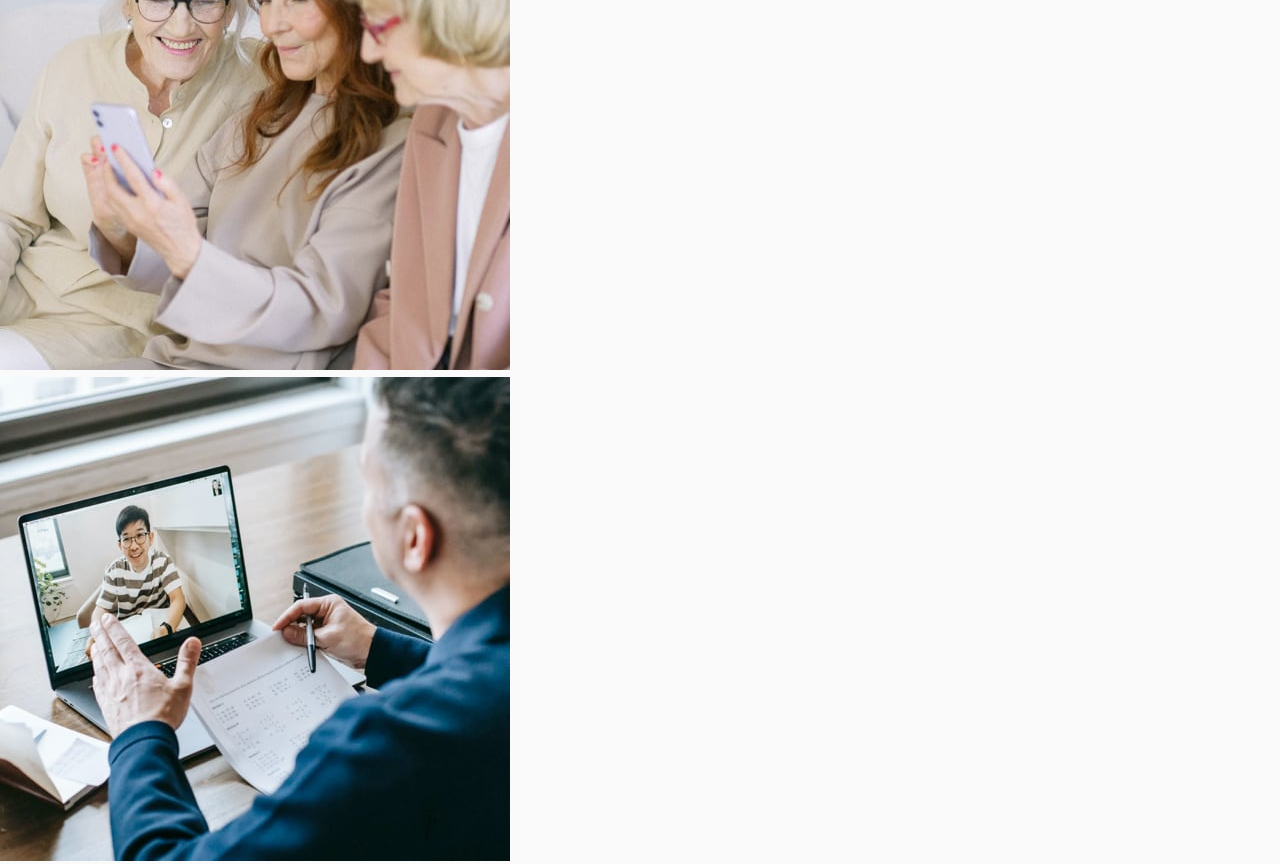
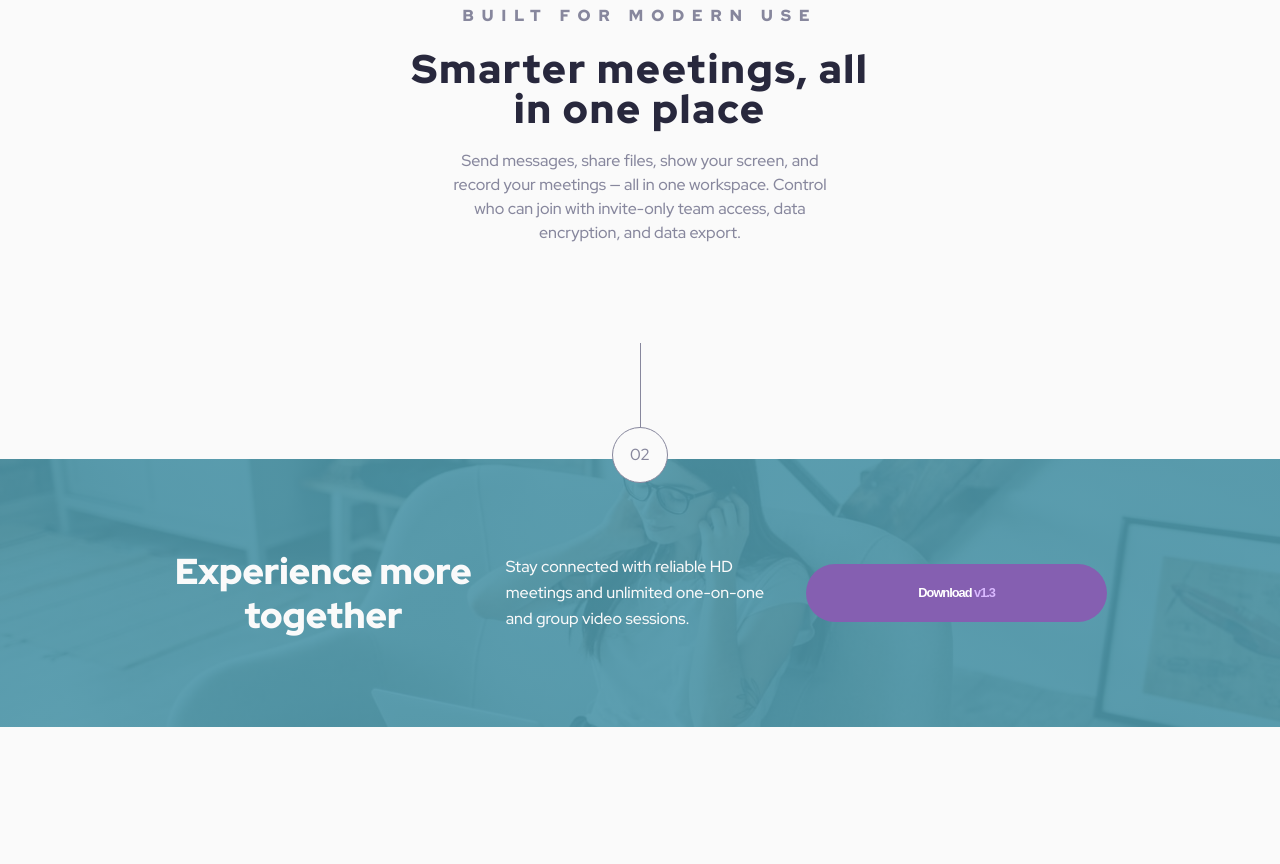
Before and after one commit to AhmedKvz/Meet, a plain HTML site: page index.html in a window 1280 px wide. Shown: the part 1168-2032 px from the top of the page. After the commit the page ends 1895 px from the top, so only its background shows below. Drawn offline with Linux system fonts and the light colour scheme.

Commit message:
first design finished. All sections are ready, need to include responsive files and footer-button

```diff
--- a/css/style.css
+++ b/css/style.css
@@ -1,4 +1,4 @@
-@import url('https://fonts.googleapis.com/css2?family=Red+Hat+Display:wght@500;900&display=swap');
+@import url("https://fonts.googleapis.com/css2?family=Red+Hat+Display:wght@500;900&display=swap");
 
 :root {
   --background: rgb(250, 250, 250);
@@ -20,7 +20,7 @@
 
 body {
   background-color: var(--background);
-    font-family: 'Red Hat Display', sans-serif;
+  font-family: "Red Hat Display", sans-serif;
   font-size: 18px;
   font-weight: 500;
   line-height: 26px;
@@ -42,8 +42,7 @@ main {
 
 .header-content {
   display: grid;
-    grid-template-areas:
-    "img-l midd img-r";
+  grid-template-areas: "img-l midd img-r";
 }
 
 .face-container img {
@@ -94,7 +93,6 @@ main {
   font-size: 64px;
   font-weight: 900;
   line-height: 60px;
-
 }
 
 .section-header-article p {
@@ -121,12 +119,16 @@ main {
 .face-middle-right {
   position: relative;
   left: 6vw;
-    top: 3rem;
+  top: 4.5vh;
 }
 
 .face-left {
   position: relative;
   left: 6vw;
+}
+
+.header-buttons {
+  margin-left: 3.5vw;
 }
 
 button {
@@ -147,7 +149,7 @@ button {
 }
 
 .header-button-left {
-    padding: 16px 40px;
+  padding: 20px 50px;
   background-color: var(--green);
 }
 
@@ -160,19 +162,153 @@ button {
 }
 
 .header-button-right {
-        padding: 16px 29px;
+  padding: 20px 32px;
   color: var(--gray);
   background-color: var(--button);
 }
-.header-button-right:hover{
+.header-button-right:hover {
   background-color: var(--hoverButton);
   color: var(--background);
 }
-.footer {
-    width: 100%;
-    background: url("../assets/desktop/image-footer.jpg");
-    background-repeat: no-repeat;
-    background-size: cover;
-    z-index: 0;
+
+.main-span {
+  width: 56px;
+  height: 56px;
+  border: 1px solid var(--gray);
+  color: var(--gray);
+  display: flex;
+  justify-content: center;
+  align-items: center;
+  border-radius: 50%;
+  font-size: 1rem;
+  font-weight: 500;
+  margin: auto;
+  margin-top: auto;
   position: relative;
 }
+
+.span-one {
+  margin-bottom: -20px;
+}
+
+.span-two {
+  margin-top: -50px;
+  z-index: 100;
+  background-color: var(--background);
+}
+
+.main-span::before {
+  content: "";
+  width: 1px;
+  height: 84px;
+  background-color: var(--gray);
+  color: var(--gray);
+  position: absolute;
+  top: -85px;
+  left: 50%;
+  z-index: 100;
+}
+
+.gallery {
+  padding: 24vh;
+}
+
+.photo-gallery {
+  margin-top: 10vh;
+  display: grid;
+  grid-template-columns: repeat(4, 1fr);
+  gap: 24px;
+}
+
+.photo-gallery img {
+  width: 100%;
+  border-radius: 8px;
+}
+
+.gallery-article {
+  margin-top: 50px;
+  padding-bottom: 20px;
+  text-align: center;
+  font-weight: 900;
+  text-align: center;
+  color: var(--black);
+}
+
+.gallery-article h2 {
+  margin-bottom: 20px;
+  text-transform: uppercase;
+  text-align: center;
+  line-height: 26px;
+  letter-spacing: 8px;
+  font-size: 1rem;
+  font-weight: 900;
+  color: var(--gray);
+}
+
+.gallery-article h3 {
+  text-align: center;
+  line-height: 40px;
+  letter-spacing: 2px;
+  font-size: 2.5rem;
+  font-weight: 900;
+  color: var(--black);
+}
+
+.gallery-article p {
+  width: 45%;
+  padding-bottom: ;
+  margin: 20px auto 0 auto;
+  font-size: 16px;
+  font-weight: 500;
+  line-height: 24px;
+  color: var(--gray);
+}
+
+.footer {
+  margin-top: 7vh;
+  width: 100%;
+  color: white;
+  background-image: linear-gradient(
+      rgba(77, 150, 169, 0.9),
+      rgba(77, 150, 169, 0.9)
+    ),
+    url("../assets/desktop/image-footer.jpg");
+  background-size: 100% 100%;
+  background-repeat: no-repeat;
+  z-index: 0;
+}
+
+.footer-text {
+  margin-top: -80px;
+  padding: 90px 165px;
+  display: grid;
+  grid-template-columns: repeat(3, 1fr);
+  align-items: center;
+}
+.footer-text h1 {
+  text-align: center;
+  color: var(--background);
+  line-height: 44px;
+  font-weight: 900;
+  z-index: 100;
+}
+
+.footer-text p {
+  text-align: center;
+  color: var(--background);
+  font-size: 1rem;
+  line-height: 26px;
+  text-align: left;
+  padding: 0 24px;
+  z-index: 100;
+}
+.footer-button {
+  font-size: 0.8rem;
+  display: inline-block;
+  padding-left: -16px;
+  background-color: var(--button);
+}
+
+.footer-span {
+  color: var(--lightButton);
+}
--- a/index.html
+++ b/index.html
@@ -13,6 +13,7 @@
 
     <title>Meet landing page</title>
   </head>
+
   <body>
     <main>
       <!-- Header Section Start -->
@@ -26,44 +27,91 @@
         <div class="header-content">
           <section class="header-faces-left">
             <div class="face-container">
-              <img class="face-half-left" src="assets/img_1.jpg" alt="img.jpg" />
-              <img class="face-middle-left" src="assets/img_2.jpg" alt="img.jpg" />
-              <img class="face-right-left" src="assets/img_3.jpg" alt="img.jpg" />
-              <img class="face-half-left" src="assets/img_4.jpg" alt="img.jpg" />
-              <img class="face-middle-left" src="assets/img_5.jpg" alt="img.jpg" />
-              <img class="face-right-left" src="assets/img_6.jpg" alt="img.jpg" />
+              <img
+                class="face-half-left"
+                src="assets/img_1.jpg"
+                alt="img.jpg"
+              />
+              <img
+                class="face-middle-left"
+                src="assets/img_2.jpg"
+                alt="img.jpg"
+              />
+              <img
+                class="face-right-left"
+                src="assets/img_3.jpg"
+                alt="img.jpg"
+              />
+              <img
+                class="face-half-left"
+                src="assets/img_4.jpg"
+                alt="img.jpg"
+              />
+              <img
+                class="face-middle-left"
+                src="assets/img_5.jpg"
+                alt="img.jpg"
+              />
+              <img
+                class="face-right-left"
+                src="assets/img_6.jpg"
+                alt="img.jpg"
+              />
             </div>
           </section>
           <div class="section-header-article">
             <article class="header-text">
-              <h1>Group Chat<br>for Everyone</h1>
+              <h1>Group Chat<br />for Everyone</h1>
               <p>
                 Meet makes it easy to connect with others face-to-face virtually
-                <br>
+                <br />
                 and collaborate across any device.
               </p>
-              <button class="header-button-left">Download <span class="header-span">v1.3</span></button>
+              <div class="header-buttons">
+                <button class="header-button-left">
+                  Download <span class="header-span">v1.3</span>
+                </button>
                 <button class="header-button-right">What is it?</button>
+              </div>
             </article>
           </div>
           <section class="header-faces-right">
             <div class="face-container">
               <img class="face-left" src="assets/img_10.jpg" alt="img.jpg" />
-              <img class="face-middle-right" src="assets/img_7.jpg" alt="img.jpg" />
-              <img class="face-half-right" src="assets/img_8.jpg" alt="img.jpg" />
+              <img
+                class="face-middle-right"
+                src="assets/img_7.jpg"
+                alt="img.jpg"
+              />
+              <img
+                class="face-half-right"
+                src="assets/img_8.jpg"
+                alt="img.jpg"
+              />
               <img class="face-left" src="assets/img_9.jpg" alt="img.jpg" />
-              <img class="face-middle-right" src="assets/img_11.jpg" alt="img.jpg" />
-              <img class="face-half-right" src="assets/img_12.jpg" alt="img.jpg" />
+              <img
+                class="face-middle-right"
+                src="assets/img_11.jpg"
+                alt="img.jpg"
+              />
+              <img
+                class="face-half-right"
+                src="assets/img_12.jpg"
+                alt="img.jpg"
+              />
             </div>
           </section>
         </div>
         <!-- Header-Content End -->
       </header>
       <!-- Header Section End -->
-      <!-- Photo Gallery Start-->
-      <div class="main-span main-span-one">
+
+      <!-- Section Gallery Start -->
+      <section class="gallery">
+        <div class="main-span span-one">
           <span>01</span>
         </div>
+        <!-- Photo Gallery Start-->
         <section class="photo-gallery">
           <figure>
             <img src="assets/desktop/image-woman-in-videocall.jpg" alt="" />
@@ -77,21 +125,26 @@
           <figure>
             <img src="assets/desktop/image-man-texting.jpg" alt="" />
           </figure>
-
+        </section>
+        <!-- Photo Gallery End -->
+        <!-- Gallery Article Start -->
+        <section class="gallery-article">
           <article class="gallery-article">
-          <h4>Built for modern use</h4>
-          <h2>Smarter meetings, all in one place</h2>
+            <h2>Built for modern use</h2>
+            <h3>Smarter meetings, all <br> in one place</h3>
             <p>
               Send messages, share files, show your screen, and record your
               meetings — all in one workspace. Control who can join with
               invite-only team access, data encryption, and data export.
             </p>
           </article>
-        <div class="main-span main-span-two">
+        </section>
+        <!-- Gallery Article End -->
+      </section>
+      <!-- Section Gallery End -->
+      <div class="main-span span-two">
         <span>02</span>
       </div>
-      </section>
-      <!-- Photo Gallery End -->
       <!-- Footer Start-->
       <footer class="footer">
         <div class="footer-text">
@@ -100,7 +153,7 @@
             Stay connected with reliable HD meetings and unlimited one-on-one
             and group video sessions.
           </p>
-          <button><a href="#">Download v1.3</a></button>
+          <button class="footer-button">Download <span class="footer-span">v1.3</span></button>
         </div>
       </footer>
       <!-- Footer End -->
```
Lines whose indentation alone changed are shown as unchanged.
